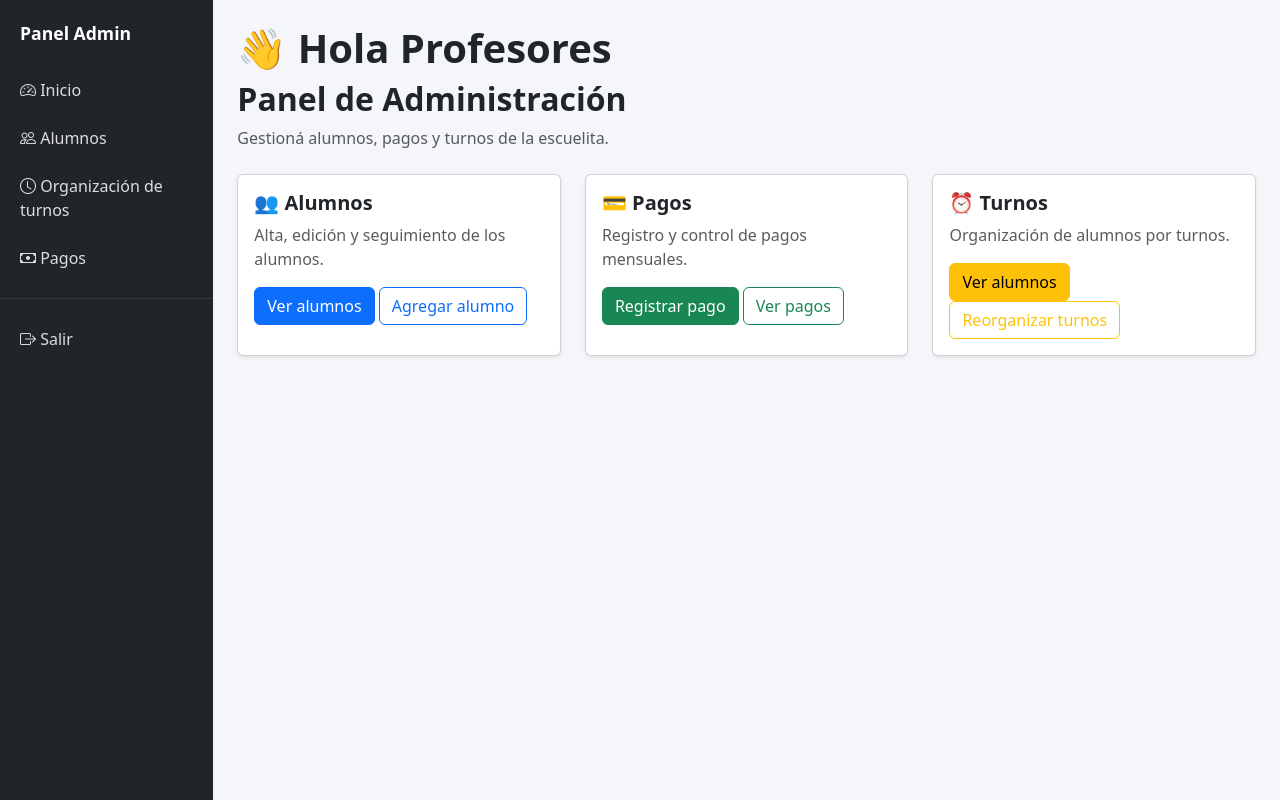
After one commit to BraianC12/EscuelitaDePadel, a Flask app: page /admin in a window 1280 px wide. The commit adds this page. Run offline with Flask 3, Linux system fonts and the light colour scheme.

Commit message:
realizacion de la parte de administrado

```diff
--- a/main.py
+++ b/main.py
@@ -2,9 +2,13 @@ from flask import render_template
 from flask import redirect, url_for
 from flask import Flask, render_template, request, redirect, url_for
 from models import db, Alumno
-
+from models import db, Alumno, Admin
+from flask import Flask, render_template, request, redirect, url_for, flash
+from datetime import date
 
 app= Flask(__name__) #crea un servidor
+
+CLAVE_ADMIN = "padel2026"
 
 # configuracion SQLlite
 app.config['SQLALCHEMY_DATABASE_URI'] = 'sqlite:///alumnos.db'
@@ -51,10 +55,47 @@ def registrar():
 
     return render_template("registrar.html")
 
-@app.route("/login")
+@app.route("/login", methods=["GET", "POST"])
 def login():
+    if request.method == "POST":
+        dni = request.form.get("dni")
+        clave = request.form.get("clave")
+
+        admin = Admin.query.filter_by(dni=dni).first()
+
+        if admin and clave == CLAVE_ADMIN:
+            return redirect(url_for("panel_admin"))
+        else:
+            flash("DNI o clave incorrectos")
+
     return render_template("login.html")
 
+@app.route("/admin")
+def admin_dashboard():
+    return render_template(
+        "admin/dashboard.html",
+        now=date.today().strftime("%d/%m/%Y")
+    )
+
+@app.route("/admin/alumnos")
+def admin_alumnos():
+    alumnos = Alumno.query.all()
+    return render_template("admin/alumnos.html", alumnos=alumnos)
+
+@app.route("/admin/alumnos/editar/<int:id>", methods=["GET", "POST"])
+def editar_alumno(id):
+    alumno = Alumno.query.get_or_404(id)
+
+    if request.method == "POST":
+        alumno.nombre = request.form["nombre"]
+        alumno.apellido = request.form["apellido"]
+        alumno.edad = request.form["edad"]
+        alumno.turno = request.form["turno"]
+
+        db.session.commit()
+        return redirect(url_for("admin_alumnos"))
+
+    return render_template("admin/editar_alumno.html", alumno=alumno)
 
 if __name__ == '__main__':
     app.run(debug=True)
--- /dev/null
+++ b/templates/admin/base_admin.html
@@ -0,0 +1,91 @@
+<!DOCTYPE html>
+<html lang="en">
+<head>
+    <meta charset="UTF-8">
+    <title>{% block title %}Panel Admin{% endblock %}</title>
+    <meta name="viewport" content="width=device-width, initial-scale=1">
+
+    <!--Boostrap-->
+    <link href="https://cdn.jsdelivr.net/npm/bootstrap@5.3.8/dist/css/bootstrap.min.css" rel="stylesheet">
+
+    <!--Icons-->
+    <link href="https://cdn.jsdelivr.net/npm/bootstrap-icons/font/bootstrap-icons.css" rel="stylesheet">
+
+    <style>
+        body{
+            background: #f4f6f9;
+        }
+
+        .sidebar{
+            min-height: 100vh;
+            background-color: #212529;
+        }
+
+        .sidebar a{
+            color: #ddd;
+            text-decoration: none;
+            padding: 12px 20px;
+            display: block;
+        }
+
+        .sidebar a:hover{
+            background-color: #343a40;
+            color: #fff;
+        }
+
+        .sidebar .title{
+            font-size: 1.1rem;
+            font-weight: bold;
+            color: #fff;
+            padding: 20px;
+        }
+
+    </style>
+
+</head>
+<body>
+<div class="container-fluid">
+    <div class="row">
+        <!--SIDEBAR-->
+        <div class="col-md-2 sidebar p-0">
+            <div class="title">
+                Panel Admin
+            </div>
+
+            <a href="{{ url_for('admin_dashboard') }}">
+                <i class="bi bi-speedometer2"></i> Inicio
+            </a>
+
+            <a href="{{ url_for('admin_alumnos') }}">
+                <i class="bi bi-people"></i> Alumnos
+            </a>
+
+            <a href="#">
+                <i class="bi bi-clock"></i> Organización de turnos
+            </a>
+
+            <a href="#">
+                <i class="bi bi-cash"></i> Pagos
+            </a>
+
+            <hr class="text-secondary">
+
+            <a href="{{ url_for('principal') }}">
+                <i class="bi bi-box-arrow-right"></i> Salir
+            </a>
+
+
+        </div>
+
+
+
+        <!--CONTENIDO-->
+        <div class="col-md-10 p-4">
+            {% block body %} {% endblock %}
+        </div>
+    </div>
+</div>
+
+<script src="https://cdn.jsdelivr.net/npm/bootstrap@5.3.8/dist/js/bootstrap.bundle.min.js"></script>
+</body>
+</html>
--- /dev/null
+++ b/templates/admin/dashboard.html
@@ -0,0 +1,81 @@
+{% extends "admin/base_admin.html" %}
+
+{% block title %}Panel de Administracion{% endblock %}
+
+{% block body %}
+<h1 class="fw-bold mb-2">👋 Hola Profesores</h1>
+
+<div class="mb-4">
+    <h2 class="fw-bold">Panel de Administración</h2>
+    <p class="text-muted">
+        Gestioná alumnos, pagos y turnos de la escuelita.
+    </p>
+</div>
+
+<div class="row g-4">
+    <!--ALUMNOS-->
+    <div class="col-md-4">
+        <div class="card shadow-sm h-100">
+            <div class="card-body">
+                <h5 class="fw-bold mb-2">👥 Alumnos</h5>
+                <p class="text-muted">
+                    Alta, edición y seguimiento de los alumnos.
+                </p>
+
+                <div class="d-grip gap-2">
+                    <a href="{{ url_for('admin_alumnos') }}" class="btn btn-primary">
+                        Ver alumnos
+                    </a>
+                    <a href="#" class="btn btn-outline-primary">
+                        Agregar alumno
+                    </a>
+                </div>
+            </div>
+        </div>
+    </div>
+
+    <!--PAGOS-->
+    <div class="col-md-4">
+        <div class="card shadow-sm h-100">
+            <div class="card-body">
+                <h5 class="fw-bold mb-2">💳 Pagos</h5>
+                <p class="text-muted">
+                    Registro y control de pagos mensuales.
+                </p>
+
+                <div class="d-grip gap-2">
+                    <a href="#" class="btn btn-success">
+                        Registrar pago
+                    </a>
+                    <a href="#" class="btn btn-outline-success">
+                        Ver pagos
+                    </a>
+                </div>
+            </div>
+        </div>
+    </div>
+
+    <!--TURNOS-->
+    <div class="col-md-4">
+        <div class="card shadow-sm h-100">
+            <div class="card-body">
+                <h5 class="fw-bold mb-2">⏰ Turnos</h5>
+                <p class="text-muted">
+                  Organización de alumnos por turnos.
+                </p>
+
+                <div class="d-grip gap-2">
+                    <a href="{{ url_for('turnos') }}" class="btn btn-warning">
+                        Ver alumnos
+                    </a>
+                    <a href="#" class="btn btn-outline-warning">
+                        Reorganizar turnos
+                    </a>
+                </div>
+            </div>
+        </div>
+    </div>
+
+</div>
+
+{% endblock %}
```
Also changed, not shown: models.py (+5 -2 lines), templates/admin/alumnos.html (added, +40 -0 lines), templates/admin/editar_alumno.html (added, +56 -0 lines), templates/login.html (+57 -1 lines), instance/alumnos.db, templates/admin/turnos.html (added).
